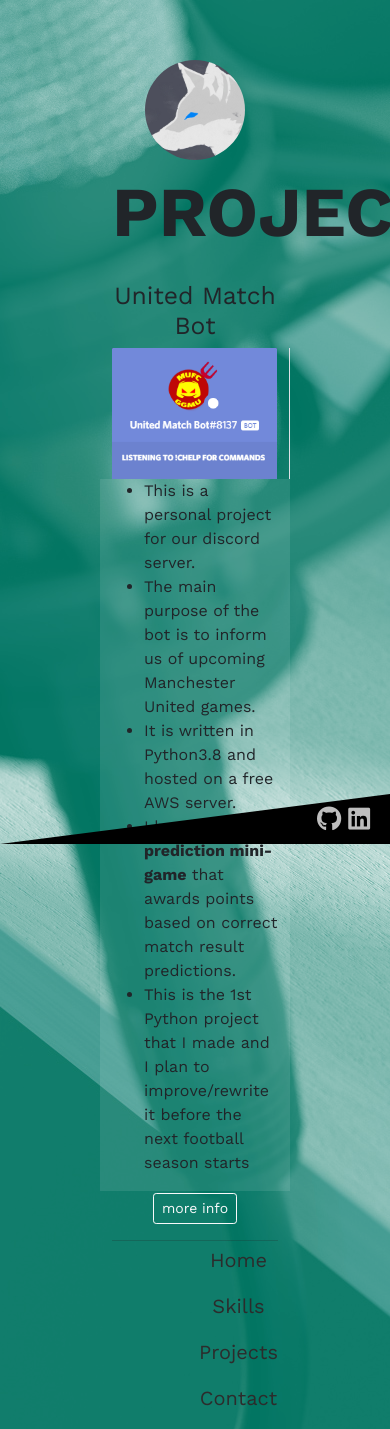
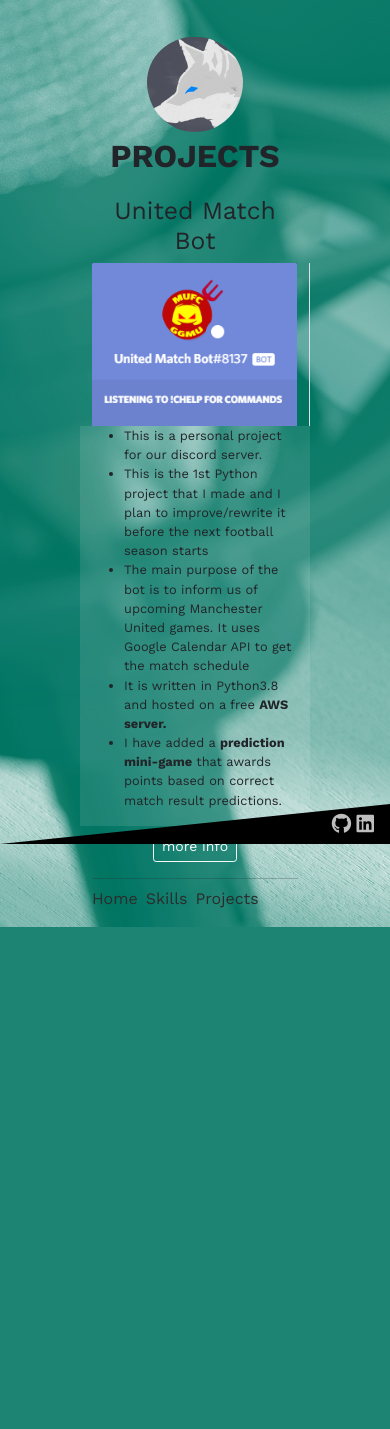
Before and after one commit to mikkoRomasanta/mikko-romasanta-webpage, a Flask app: page /projects in a window 390 px wide; the page is wider, and only the part inside the window is pictured. After the commit the page ends 927 px from the top of that part, so only its background shows below. Run offline with Flask 2, Linux system fonts and the light colour scheme; some libraries are stand-ins or nearby versions.

Commit message:
New update

```diff
--- a/static/css/style.css
+++ b/static/css/style.css
@@ -1,3 +1,25 @@
+@media (max-width: 600px) {
+    body {
+      font-size: 1em !important;
+    }
+    .title{
+        font-size: 2em !important;
+    }
+    .nav-link{
+        padding-right: .5em !important;
+    }
+    .navbar .ms-auto{
+        flex-direction: row !important;
+        margin-left: 0 !important;
+    }
+    #skills, #misc{
+        text-align: center !important;
+    }
+    #skills > ul, #misc > ul{
+        list-style-position: inside !important;
+    }
+}
+
 body{
     background-image: url(../images/kb-bg.jpg);
     background-color: rgba(0, 194, 162, 0.6);
@@ -5,16 +27,6 @@ body{
     font-family: 'Work Sans', sans-serif;
     font-size: 20px;
 }
-
-/* body > #bg{
-    height: 100%;
-    width: 100%;
-    background-color:#292b2c;
-    clip-path: polygon(100% 92%, 100% 0, 100% 100%, 0% 100%);
-    position: absolute;
-    z-index: -1;
-} */
-
 
 .title{
     font-size: 3.5em;
@@ -50,16 +62,17 @@ body{
 
 #avatar{
     border-radius: 50%;
+    padding-top: .3em;
 }
 
 .navbar{
     padding-top: 0;
-    margin-top: -4em;
+    margin-top: -3em;
 }
 
 /* CONTENT START */
 .content{
-    padding-top: 3em;
+    padding-top: 2em;
     padding-left: 5em;
     padding-right: 5em;
     text-align: center;
--- a/templates/base.html
+++ b/templates/base.html
@@ -37,7 +37,7 @@
                         <a class="nav-item nav-link" href="{{url_for('index')}}">Home</a>
                         <a class="nav-item nav-link" href="{{url_for('skills')}}">Skills</a>
                         <a class="nav-item nav-link" href="{{url_for('projects')}}">Projects</a>
-                        <a class="nav-item nav-link" href="#">Contact</a>
+                        <!-- <a class="nav-item nav-link" href="#">Contact</a> -->
                     </div>
                 </nav>
             </div>
--- a/templates/projects.html
+++ b/templates/projects.html
@@ -16,16 +16,16 @@
             <h2>United Match Bot</h2>
             <div class="row" id="project">
                 <div class="col-sm-3 border-end">
-                    <a href="https://github.com/mikkoRomasanta/united-match-bot-public" target="_blank"><img src="{{url_for('static',filename='images/united match bot.png')}}" alt="discord bot" class="project-image"></a>
+                    <a href="https://github.com/mikkoRomasanta/united-match-bot-public" target="_blank"><img src="{{url_for('static',filename='images/united match bot.png')}}" alt="discord bot" class="project-image"  title="click for github page"></a>
                 </div>
                 <div class="col-sm-8 project-desc">
                     <ul>
                         <li>This is a personal project for our discord server. </li>
+                        <li>This is the 1st Python project that I made and I plan to improve/rewrite it before the next football season starts</li>
                         <li> The main purpose of the bot is to inform us of
-                            upcoming Manchester United games.</li>
-                        <li>It is written in Python3.8 and hosted on a free AWS server.</li>
-                        <li>I have added a <span style="font-weight: bold;">prediction mini-game</span> that awards points based on correct match result predictions.</li>
-                        <li>This is the 1st Python project that I made and I plan to improve/rewrite it before the next football season starts</li>
+                            upcoming Manchester United games. It uses Google Calendar API to get the match schedule</li>
+                        <li>It is written in Python3.8 and hosted on a free <span class="fw-bold">AWS server.</span></li>
+                        <li>I have added a <span class="fw-bold">prediction mini-game</span> that awards points based on correct match result predictions.</li>
                     </ul>
                 </div>
             </div>
@@ -33,15 +33,15 @@
             <!-- hidden -->
             <div class="row hidden" id="project-more-info-1">
                 <div class="col-sm-3 border-end">
-                    <img src="{{url_for('static',filename='images/utd-command.png')}}" alt="discord bot" class="project-image">
+                    <img src="{{url_for('static',filename='images/utd-command.png')}}" alt="discord bot !chelp command" class="project-image">
                 </div>
                 <div class="col-sm-8 project-desc">
-                    <img src="{{url_for('static',filename='images/utd-command-result.png')}}" alt="discord bot" class="project-desc-image">
+                    <img src="{{url_for('static',filename='images/utd-command-result.png')}}" alt="discord bot !chelp command result" class="project-desc-image">
                 </div>
             </div>
             <!-- hidden -->
 
-            <div class="more_info">
+            <div class="more_info" style="padding-top: .3em;">
                 <button class="btn btn-sm btn-outline-light" id="more-info-btn" onclick="showOrHide()">more info</button>
             </div>
 
@@ -55,10 +55,13 @@
     <script>
         function showOrHide() {
             var x = document.getElementById("project-more-info-1");
+            var btn = document.getElementById("more-info-btn");
             if (x.classList.contains("hidden")){
                 x.classList.remove("hidden");
+                btn.innerHTML = 'hide info';
              } else {
                 x.classList.add("hidden");
+                btn.innerHTML = 'more info';
              }
 
           }
--- a/templates/skills.html
+++ b/templates/skills.html
@@ -13,7 +13,7 @@
             <img src="{{url_for('static',filename='images/xofgif.gif')}}" alt="avatar" id="avatar" height="100px">
             <p class="title">SKILLS</p>
             <div class="row">
-                <div class="col-sm" id="skills">
+                <div class="col-sm-12 col-lg-6" id="skills">
                     <h2>Main skills</h2>
                     <ul>
                         <li><span>Computer Hardware/Software:</span> Installation, Troubleshooting, Maintenance</li>
@@ -23,7 +23,7 @@
                         <li>Linux(Ubuntu)</li>
                     </ul>
                 </div>
-                <div class="col-sm" id="misc">
+                <div class="col-sm-12 col-lg-6" id="misc">
                     <h2>I also have some experience with these programs:</h2>
                     <ul>
                         <li>Microsoft Office</li>
```
Also changed, not shown: templates/index.html (+15 -8 lines).
